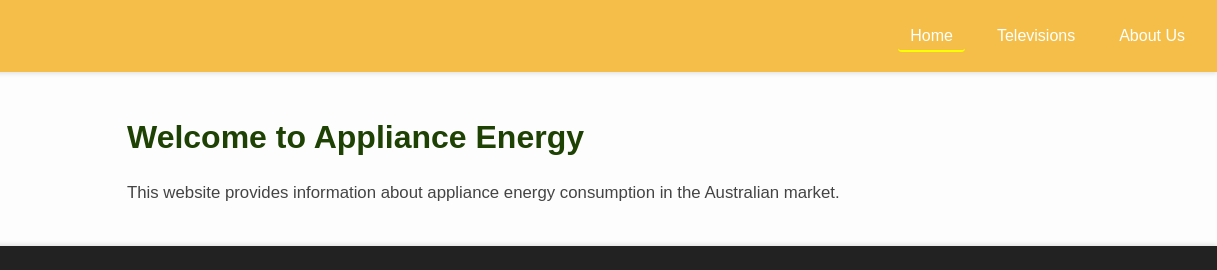
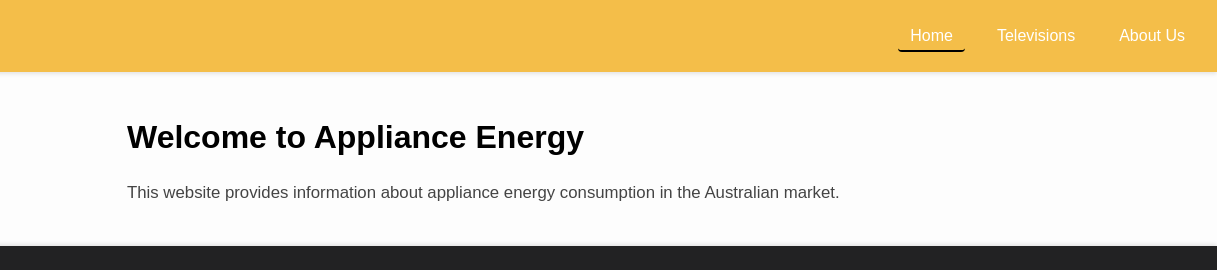
Before and after one commit to jy465/energy_consumption_website, a plain HTML site: page index.html in a window 1280 px wide. Shown: the top 270 px of the page, 63-1280 px from the left. Drawn offline with Linux system fonts and the light colour scheme.

Commit message:
Update style.css

```diff
--- a/style.css
+++ b/style.css
@@ -48,7 +48,7 @@ body {
 }
 
 .nav-links a.active {
-  border-bottom: 2px solid yellow;
+  border-bottom: 2px solid rgb(0, 0, 0);
 }
 
 
@@ -60,7 +60,7 @@ main {
 
 main h1 {
   font-size: 2rem;
-  color: #1e4203;
+  color: #000000;
   margin-bottom: 15px;
 }
 
```
